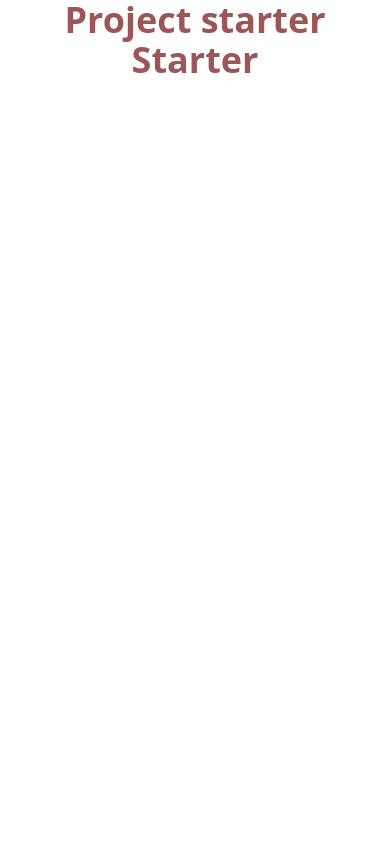
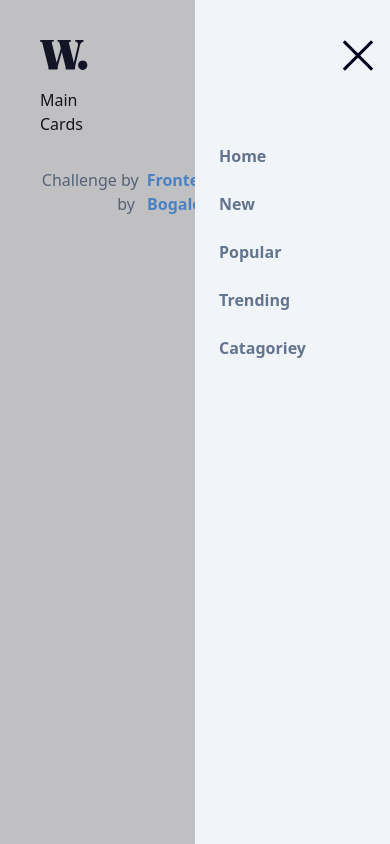
Before and after one commit to bogaledemasrepo/news-homepage-main, a React (Vite) app: page / in a window 390 px wide. Built offline with nearby package versions, Linux system fonts and the light colour scheme.

Commit message:
header implemented

```diff
--- a/src/App.jsx
+++ b/src/App.jsx
@@ -1,8 +1,10 @@
+import Header from "./components/Header";
+
 function App() {
   return (
     <div className="w-full p-10 container mx-auto lg:mt-4">
       <div className="">
-        <header>Header</header>
+        <Header />
         <main>Main</main>
         <div className="">Cards</div>
 
--- /dev/null
+++ b/src/components/Header.tsx
@@ -0,0 +1,60 @@
+import React, { useState } from "react";
+
+function Header() {
+  const navlink = ["Home", "New", "Popular", "Trending", "Catagoriey"];
+  const [navOpend, setNavOpend] = useState(false);
+  return (
+    <header className="flex items-center justify-between">
+      <div className="w-12 h-12">
+        <img src="./assets/images/logo.svg" alt="logo" />
+      </div>
+      <ul className="hidden sm:flex space-x-4">
+        {navlink.map((Item) => (
+          <li key={Item}>
+            <a href="">
+              <p className="text-slate-500 font-semibold hover:text-red-300">
+                {Item}
+              </p>
+            </a>
+          </li>
+        ))}
+      </ul>
+      <div
+        className={`w-12 h-12 sm:hidden cursor-pointer ${
+          !navOpend && "hidden"
+        }`}
+        onClick={() => setNavOpend(!navOpend)}
+      >
+        <img src="./assets/images/icon-menu.svg" alt="" />
+      </div>
+      <div
+        className={`fixed sm:hidden left-0 top-0 w-full h-full bg-[#3d3f4653] flex flex-col items-end pt-10 pr-1 z-50 ${
+          navOpend && "hidden"
+        }`}
+      >
+        <div className="w-[50%] h-full bg-slate-100 absolute right-0 top-0 py-6 flex flex-col items-end">
+          <div
+            className="w-8 h-8 cursor-pointer m-4"
+            onClick={() => setNavOpend(!navOpend)}
+          >
+            <img src="./assets/images/icon-menu-close.svg" alt="" />
+          </div>
+          <ul className="w-full my-12 flex flex-col gap-2">
+            {navlink.map((Item) => (
+              <li
+                key={Item}
+                className="hover:bg-slate-300  cursor-pointer duration-200 w-full"
+              >
+                <p className="px-6 py-2 text-slate-500 hover:text-red-400 font-semibold">
+                  {Item}
+                </p>
+              </li>
+            ))}
+          </ul>
+        </div>
+      </div>
+    </header>
+  );
+}
+
+export default Header;
--- a/src/main.jsx
+++ b/src/main.jsx
@@ -1,9 +1,10 @@
 import { StrictMode } from "react";
 import { createRoot } from "react-dom/client";
 import "./index.css";
+import App from "./App";
 
 createRoot(document.getElementById("root")).render(
   <StrictMode>
-    <h1>Project starter Starter</h1>
+    <App />
   </StrictMode>
 );
```
